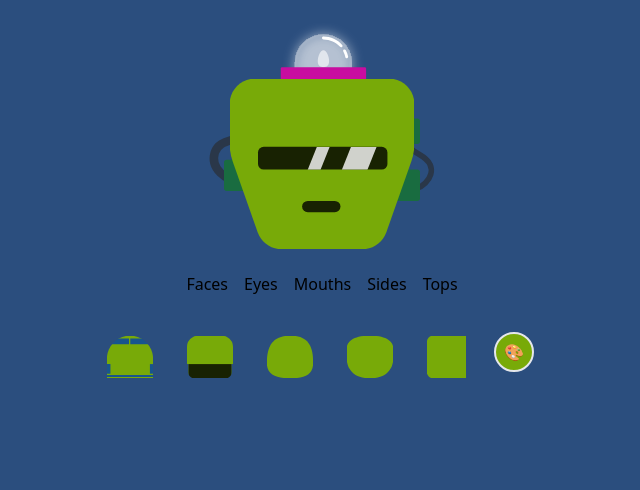
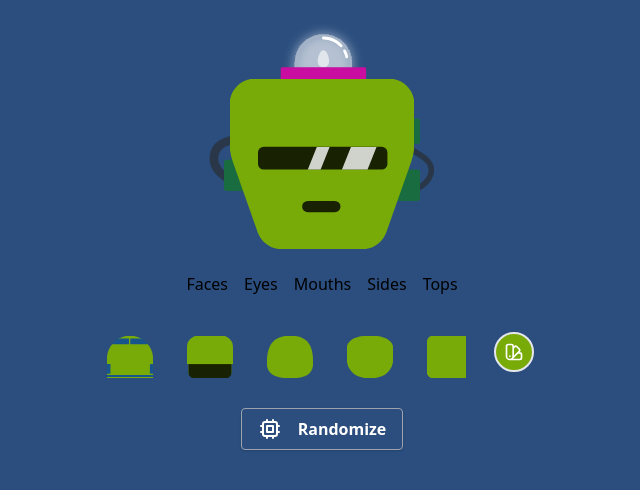
Before and after one commit to magnusson/bottts-maker, a React (Create React App) app: page / in a window 1280 px wide. Shown: the top 490 px of the page, without its empty margins (318-958 px from the left). Built offline with nearby package versions, Linux system fonts and the light colour scheme.

Commit message:
Added an UI store, icons, and a randomizer button

```diff
--- a/src/App.tsx
+++ b/src/App.tsx
@@ -3,6 +3,7 @@ import { observer } from 'mobx-react-lite'
 import { randomizeBottt } from './store'
 import Bottt from './components/Bottt'
 import PartSelector from './components/PartSelector'
+import { Chip } from './components/Icons'
 
 const App = observer(() => {
   const [loading, setLoading] = useState(true)
@@ -12,13 +13,24 @@ const App = observer(() => {
   }, [])
 
   return (
-    <div className="flex flex-col m-4">
+    <div className="flex flex-col md:max-w-md md:mx-auto m-4">
       {loading ? (
         <p>Building Bottt...</p>
       ) : (
         <>
           <Bottt />
-          <PartSelector />
+          <div className="flex flex-col">
+            <PartSelector />
+            <div className="space-x-4 mt-6 mx-auto">
+              <button
+                className="flex items-center text-white font-semibold py-2 px-4 border border-gray-400 rounded shadow"
+                onClick={() => randomizeBottt()}
+              >
+                <Chip className="w-6 mr-4" />
+                Randomize
+              </button>
+            </div>
+          </div>
         </>
       )}
     </div>
--- a/src/components/ColorPicker.tsx
+++ b/src/components/ColorPicker.tsx
@@ -1,9 +1,10 @@
-import { useEffect, useRef, useState } from 'react'
+import { useEffect, useRef } from 'react'
+import { observer } from 'mobx-react-lite'
 import { HexColorPicker } from 'react-colorful'
-import store, { setColor } from '../store'
+import store, { uiStore, setColor, toggleColorPicker } from '../store'
+import { ColorSwatch } from './Icons'
 
-const ColorPicker = () => {
-  const [isOpen, setIsOpen] = useState(false)
+const ColorPicker = observer(() => {
   const pickerNode = useRef<HTMLDivElement>(null)
 
   useEffect(() => {
@@ -21,33 +22,33 @@ const ColorPicker = () => {
     ) {
       return
     }
-    setIsOpen(false)
+    toggleColorPicker(false)
   }
 
   return (
     <div className="picker cursor-pointer ml-4" ref={pickerNode}>
       <div
         className="w-16 h-16 flex items-center justify-center"
-        onClick={() => setIsOpen(!isOpen)}
+        onClick={() => toggleColorPicker(!uiStore.colorPickerOpen)}
       >
         <span
-          className="flex items-center justify-center w-10 h-10 rounded-full border-2"
-          style={{ backgroundColor: store[store.activePart].color }}
+          className="flex items-center justify-center w-10 h-10 text-white rounded-full border-2 p-2"
+          style={{ backgroundColor: store[uiStore.activePart].color }}
         >
-          🎨
+          <ColorSwatch />
         </span>
       </div>
 
-      {isOpen && (
+      {uiStore.colorPickerOpen && (
         <div className="absolute right-0 top-0 left-0 mr-16">
           <HexColorPicker
-            color={store[store.activePart].color}
-            onChange={(color) => setColor(store.activePart, color)}
+            color={store[uiStore.activePart].color}
+            onChange={(color) => setColor(uiStore.activePart, color)}
           />
         </div>
       )}
     </div>
   )
-}
+})
 
 export default ColorPicker
--- /dev/null
+++ b/src/components/Icons.tsx
@@ -0,0 +1,50 @@
+export const ColorSwatch = ({ className }: { className?: string }) => (
+  <svg
+    xmlns="http://www.w3.org/2000/svg"
+    fill="none"
+    viewBox="0 0 24 24"
+    stroke="currentColor"
+    className={className}
+  >
+    <path
+      strokeLinecap="round"
+      strokeLinejoin="round"
+      strokeWidth={2}
+      d="M7 21a4 4 0 01-4-4V5a2 2 0 012-2h4a2 2 0 012 2v12a4 4 0 01-4 4zm0 0h12a2 2 0 002-2v-4a2 2 0 00-2-2h-2.343M11 7.343l1.657-1.657a2 2 0 012.828 0l2.829 2.829a2 2 0 010 2.828l-8.486 8.485M7 17h.01"
+    />
+  </svg>
+)
+
+export const Download = ({ className }: { className?: string }) => (
+  <svg
+    xmlns="http://www.w3.org/2000/svg"
+    fill="none"
+    viewBox="0 0 24 24"
+    stroke="currentColor"
+    className={className}
+  >
+    <path
+      strokeLinecap="round"
+      strokeLinejoin="round"
+      strokeWidth={2}
+      d="M4 16v1a3 3 0 003 3h10a3 3 0 003-3v-1m-4-4l-4 4m0 0l-4-4m4 4V4"
+    />
+  </svg>
+)
+
+export const Chip = ({ className }: { className?: string }) => (
+  <svg
+    xmlns="http://www.w3.org/2000/svg"
+    fill="none"
+    viewBox="0 0 24 24"
+    stroke="currentColor"
+    className={className}
+  >
+    <path
+      strokeLinecap="round"
+      strokeLinejoin="round"
+      strokeWidth={2}
+      d="M9 3v2m6-2v2M9 19v2m6-2v2M5 9H3m2 6H3m18-6h-2m2 6h-2M7 19h10a2 2 0 002-2V7a2 2 0 00-2-2H7a2 2 0 00-2 2v10a2 2 0 002 2zM9 9h6v6H9V9z"
+    />
+  </svg>
+)
--- a/src/components/PartSelector.tsx
+++ b/src/components/PartSelector.tsx
@@ -1,12 +1,12 @@
 import { useRef } from 'react'
 import { observer } from 'mobx-react-lite'
-import store, { setActivePart, setPart } from '../store'
+import store, { uiStore, setActivePart, setPart } from '../store'
 import botttParts from '../botttParts'
 import ColorPicker from './ColorPicker'
 
 const PartSelector = observer(() => {
   const partsElement = useRef<HTMLInputElement>(null)
-  const { parts, position } = botttParts[store.activePart]
+  const { parts, position } = botttParts[uiStore.activePart]
 
   const changeActivePart = (type: string) => {
     setActivePart(type)
@@ -14,7 +14,7 @@ const PartSelector = observer(() => {
   }
 
   return (
-    <div className="flex flex-col">
+    <>
       <div className="flex space-x-4 justify-center mb-6">
         <button onClick={() => changeActivePart('faces')}>Faces</button>
         <button onClick={() => changeActivePart('eyes')}>Eyes</button>
@@ -22,7 +22,7 @@ const PartSelector = observer(() => {
         <button onClick={() => changeActivePart('sides')}>Sides</button>
         <button onClick={() => changeActivePart('tops')}>Tops</button>
       </div>
-      <div className="flex justify-center md:max-w-md md:mx-auto relative">
+      <div className="flex justify-center relative">
         <div
           className="max-w-full self-center flex space-x-4 overflow-x-auto"
           ref={partsElement}
@@ -32,7 +32,7 @@ const PartSelector = observer(() => {
 
             return (
               <button
-                onClick={() => setPart(store.activePart, part)}
+                onClick={() => setPart(uiStore.activePart, part)}
                 key={part}
               >
                 <svg
@@ -49,9 +49,9 @@ const PartSelector = observer(() => {
             )
           })}
         </div>
-        {store[store.activePart].color && <ColorPicker />}
+        {store[uiStore.activePart].color && <ColorPicker />}
       </div>
-    </div>
+    </>
   )
 })
 
--- a/src/store.tsx
+++ b/src/store.tsx
@@ -1,25 +1,34 @@
 import { observable, action } from 'mobx'
 import { randomHex, getRandomPart } from './util'
 
-const store: Record<string, any> = observable({
+interface states {
+  activePart: string
+  colorPickerOpen: boolean
+}
+
+export const uiStore: states = observable({
   activePart: 'faces',
+  colorPickerOpen: false,
+})
+
+const store: Record<string, Record<string, string>> = observable({
   faces: {
-    part: null,
-    color: null,
+    part: '',
+    color: '',
   },
   eyes: {
-    part: null,
+    part: '',
   },
   mouths: {
-    part: null,
+    part: '',
   },
   sides: {
-    part: null,
-    color: null,
+    part: '',
+    color: '',
   },
   tops: {
-    part: null,
-    color: null,
+    part: '',
+    color: '',
   },
 })
 
@@ -35,7 +44,7 @@ export const randomizeBottt = action(() => {
 })
 
 export const setActivePart = action(
-  (activePart: string) => (store.activePart = activePart)
+  (activePart: string) => (uiStore.activePart = activePart)
 )
 
 export const setPart = action(
@@ -46,4 +55,8 @@ export const setColor = action(
   (type: string, color: string) => (store[type].color = color)
 )
 
+export const toggleColorPicker = action(
+  (isOpen: boolean) => (uiStore.colorPickerOpen = isOpen)
+)
+
 export default store
```
Also changed, not shown: 1 other file (tests, documents, lock files or other folders).
